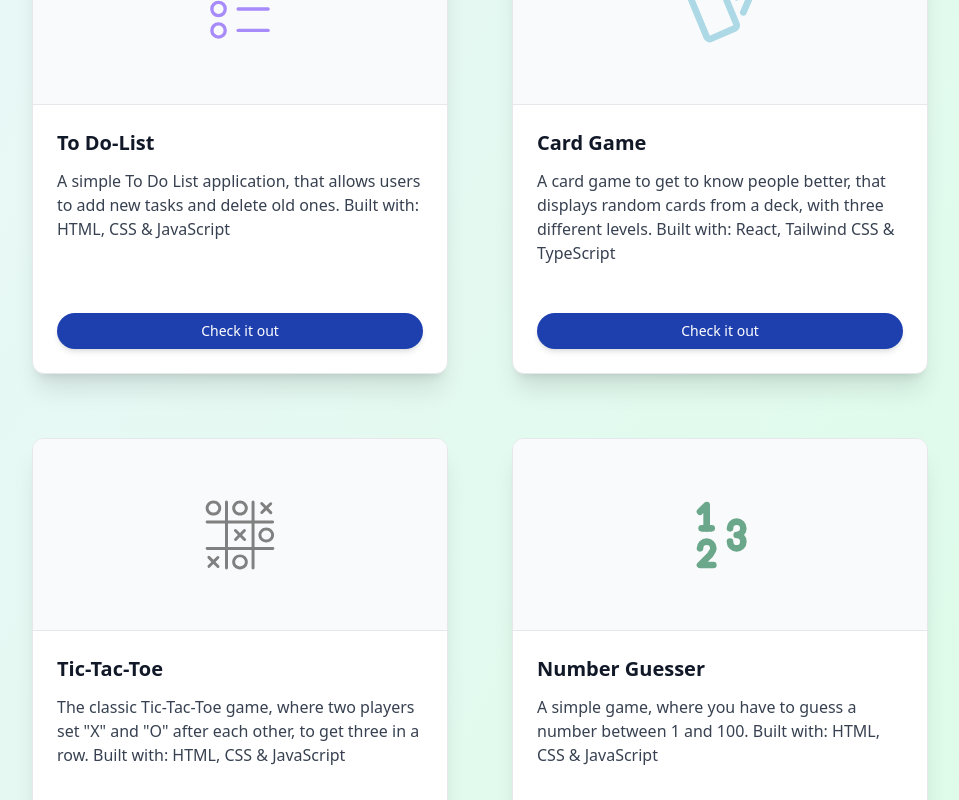
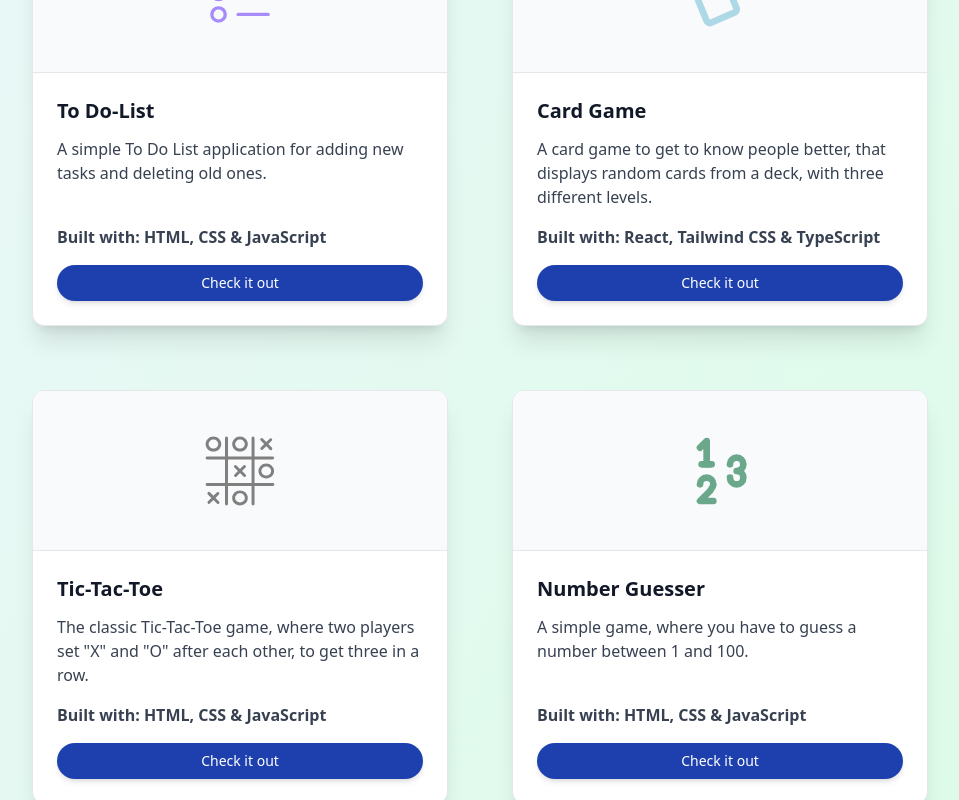
Before and after one commit to PaulyBe/my-portfolio, a React (Vite) app: page /my-portfolio/projects in a window 1280 px wide. Shown: the part 1380-2180 px from the top of the page, without its empty margins (160-1119 px from the left). Built offline with nearby package versions, Linux system fonts and the light colour scheme.

Commit message:
Layout Project Cards

```diff
--- a/src/pages/Projects.tsx
+++ b/src/pages/Projects.tsx
@@ -15,28 +15,28 @@ const projectsData: Project[] = [
   {
     id: 1,
     title: 'To Do-List',
-    description: 'A simple To Do List application, that allows users to add new tasks and delete old ones. Built with: HTML, CSS & JavaScript',
+    description: ['A simple To Do List application for adding new tasks and deleting old ones.', 'Built with: HTML, CSS & JavaScript'],
     icon: <CiCircleList size={80} color="#A78BFA" />,
     demoLink: 'https://paulybe.github.io/todolist/',
   },
   {
     id: 2,
     title: 'Card Game',
-    description: 'A card game to get to know people better, that displays random cards from a deck, with three different levels. Built with: React, Tailwind CSS & TypeScript',
+    description: ['A card game to get to know people better, that displays random cards from a deck, with three different levels.', 'Built with: React, Tailwind CSS & TypeScript'],
     icon: <TbCards size={80} color="lightblue" />,
     demoLink: 'https://1000questions.site/',
   },
   {
     id: 3,
     title: 'Tic-Tac-Toe',
-    description: 'The classic Tic-Tac-Toe game, where two players set "X" and "O" after each other, to get three in a row. Built with: HTML, CSS & JavaScript',
+    description: ['The classic Tic-Tac-Toe game, where two players set "X" and "O" after each other, to get three in a row.', 'Built with: HTML, CSS & JavaScript'],
     icon: <GiTicTacToe size={80} color="grey" />,
     demoLink: 'https://paulybe.github.io/tictactoe/',
   },
   {
     id: 4,
     title: 'Number Guesser',
-    description: 'A simple game, where you have to guess a number between 1 and 100. Built with: HTML, CSS & JavaScript',
+    description: ['A simple game, where you have to guess a number between 1 and 100.', 'Built with: HTML, CSS & JavaScript'],
     icon: <TbNumbers size={80} color="rgb(107, 167, 139)" />,
     demoLink: 'https://paulybe.github.io/numberguesser/',
   },
@@ -81,7 +81,7 @@ const Contact = () => {
               <div className="p-6 flex flex-col flex-1">
                 <h3 className="text-xl font-bold text-gray-900 mb-3">Billing Website</h3>
                 <p className="text-gray-700 text-base mb-4">A website I built for a client, that offers billing services. The client wanted a website with several pages with information about his business. Furthermore, the website should have a contact form. I created a website with informational sections, set up the contact form and optimized it for mobile use.</p>
-                <p className="text-gray-700 text-base mb-4 font-bold">The website is simply built with HTML, CSS and JavaScript</p>
+                <p className="text-gray-700 text-base mb-4 font-bold">The website is built with HTML, CSS and JavaScript</p>
                 <div className="text-center pt-10">
                 <a
                       href="https://paulybe.github.io/billing_website/"
@@ -110,7 +110,7 @@ const Contact = () => {
               className="bg-white rounded-xl shadow-xl border border-gray-200 overflow-hidden
                          transform transition-transform duration-300 hover:scale-105 hover:shadow-2xl flex flex-col"
             >
-              <div className="w-full h-48 flex items-center justify-center border-b border-gray-200 bg-gray-50">
+              <div className="w-full h-40 flex items-center justify-center border-b border-gray-200 bg-gray-50">
                 {project.icon ? (
                   project.icon
                 ) : project.imageUrl ? (
@@ -124,10 +124,10 @@ const Contact = () => {
               </div>
                              <div className="p-6 flex flex-col flex-1">
                  <h3 className="text-xl font-bold text-gray-900 mb-3">{project.title}</h3>
-                <p className="text-gray-700 text-base mb-4">{project.description}</p>
-                <div className="flex-1"></div>
+                 <p className="text-gray-700 text-base mb-4">{project.description[0]}</p>
+                 <div className="mt-auto">
+                   <p className="text-gray-700 text-base font-bold mb-4">{project.description[1]}</p>
                    {project.demoLink && (
-                  <div className="mt-8 flex flex-wrap gap-4">
                      <a
                        href={project.demoLink}
                        target="_blank"
@@ -137,8 +137,8 @@ const Contact = () => {
                      >
                        Check it out
                      </a>
+                     )}
                  </div>
-                )}
                </div>
             </div>
           ))}
```
Lines whose indentation alone changed are shown as unchanged.
